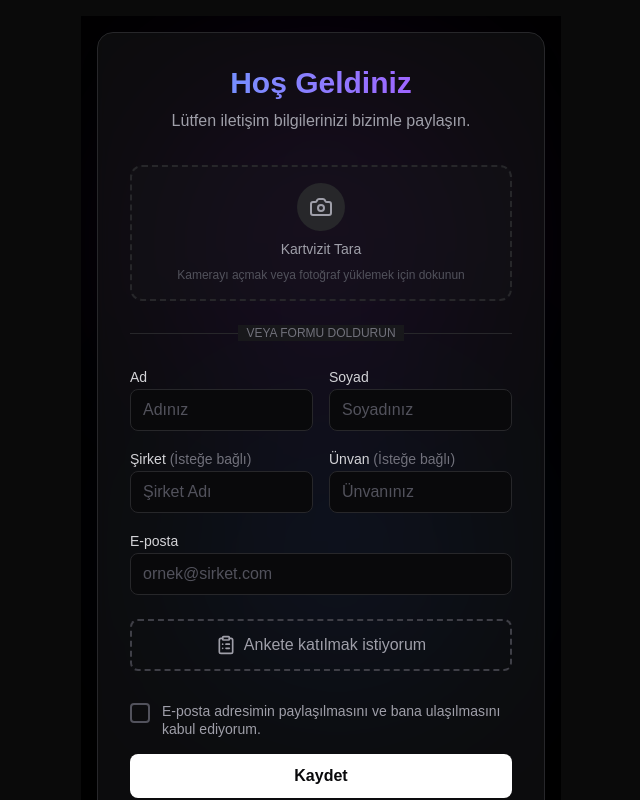
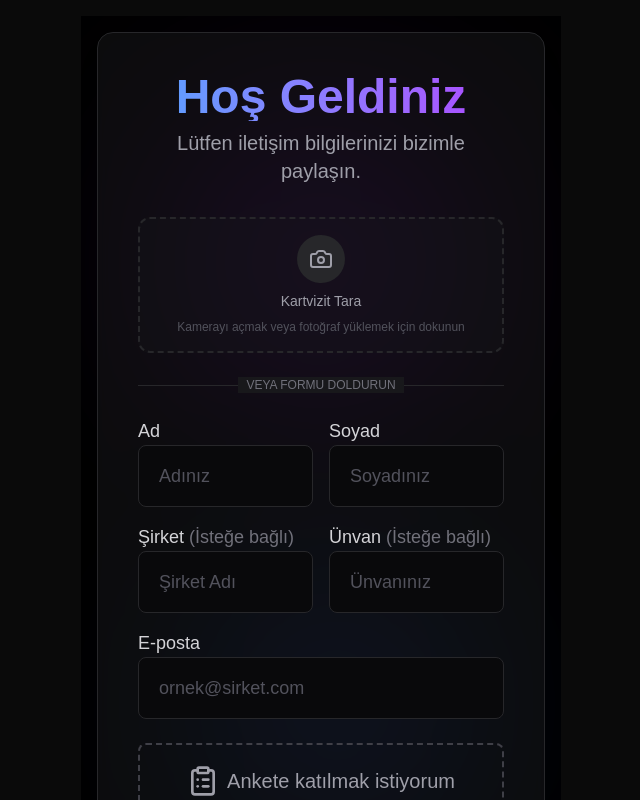
Before and after one commit to igim-volkan/faircon, a Next.js app: page /f/1 in a window 1280 px wide. Shown: the top 800 px of the page, without its empty margins (319-959 px from the left). Built offline with nearby package versions, Linux system fonts and the light colour scheme.

Commit message:
Optimize Contact Form for iPad/Tablet

```diff
--- a/app/components/ContactForm.tsx
+++ b/app/components/ContactForm.tsx
@@ -88,12 +88,12 @@ export default function ContactForm({ fairId = "default-fair" }: ContactFormProp
     }
 
     return (
-        <div className="w-full max-w-md bg-zinc-900/50 backdrop-blur-sm border border-zinc-800 rounded-2xl p-6 md:p-8 shadow-xl">
+        <div className="w-full max-w-md md:max-w-2xl bg-zinc-900/50 backdrop-blur-sm border border-zinc-800 rounded-2xl p-6 md:p-10 shadow-xl">
             <div className="mb-8 text-center">
-                <h1 className="text-3xl font-bold bg-gradient-to-r from-blue-400 to-purple-500 bg-clip-text text-transparent">
+                <h1 className="text-3xl md:text-5xl font-bold bg-gradient-to-r from-blue-400 to-purple-500 bg-clip-text text-transparent">
                     Hoş Geldiniz
                 </h1>
-                <p className="text-zinc-400 mt-2">Lütfen iletişim bilgilerinizi bizimle paylaşın.</p>
+                <p className="text-zinc-400 mt-2 md:text-xl">Lütfen iletişim bilgilerinizi bizimle paylaşın.</p>
             </div>
 
             <BusinessCardScanner onScanSuccess={handleScanSuccess} />
@@ -110,7 +110,7 @@ export default function ContactForm({ fairId = "default-fair" }: ContactFormProp
             <form onSubmit={handleSubmit} className="space-y-4">
                 <div className="grid grid-cols-2 gap-4">
                     <div className="space-y-2">
-                        <label htmlFor="name" className="text-sm font-medium text-zinc-300">Ad</label>
+                        <label htmlFor="name" className="text-sm md:text-lg font-medium text-zinc-300">Ad</label>
                         <input
                             id="name"
                             name="name"
@@ -118,12 +118,12 @@ export default function ContactForm({ fairId = "default-fair" }: ContactFormProp
                             required
                             value={formData.name}
                             onChange={handleChange}
-                            className="w-full px-3 py-2 bg-zinc-950 border border-zinc-800 rounded-lg focus:outline-none focus:ring-2 focus:ring-blue-500/50 focus:border-blue-500 transition-all text-white placeholder:text-zinc-600"
+                            className="w-full px-3 py-2 md:px-5 md:py-4 md:text-lg bg-zinc-950 border border-zinc-800 rounded-lg focus:outline-none focus:ring-2 focus:ring-blue-500/50 focus:border-blue-500 transition-all text-white placeholder:text-zinc-600"
                             placeholder="Adınız"
                         />
                     </div>
                     <div className="space-y-2">
-                        <label htmlFor="surname" className="text-sm font-medium text-zinc-300">Soyad</label>
+                        <label htmlFor="surname" className="text-sm md:text-lg font-medium text-zinc-300">Soyad</label>
                         <input
                             id="surname"
                             name="surname"
@@ -131,7 +131,7 @@ export default function ContactForm({ fairId = "default-fair" }: ContactFormProp
                             required
                             value={formData.surname}
                             onChange={handleChange}
-                            className="w-full px-3 py-2 bg-zinc-950 border border-zinc-800 rounded-lg focus:outline-none focus:ring-2 focus:ring-blue-500/50 focus:border-blue-500 transition-all text-white placeholder:text-zinc-600"
+                            className="w-full px-3 py-2 md:px-5 md:py-4 md:text-lg bg-zinc-950 border border-zinc-800 rounded-lg focus:outline-none focus:ring-2 focus:ring-blue-500/50 focus:border-blue-500 transition-all text-white placeholder:text-zinc-600"
                             placeholder="Soyadınız"
                         />
                     </div>
@@ -139,33 +139,33 @@ export default function ContactForm({ fairId = "default-fair" }: ContactFormProp
 
                 <div className="grid grid-cols-2 gap-4">
                     <div className="space-y-2">
-                        <label htmlFor="company" className="text-sm font-medium text-zinc-300">Şirket <span className="text-zinc-500 font-normal">(İsteğe bağlı)</span></label>
+                        <label htmlFor="company" className="text-sm md:text-lg font-medium text-zinc-300">Şirket <span className="text-zinc-500 font-normal">(İsteğe bağlı)</span></label>
                         <input
                             id="company"
                             name="company"
                             type="text"
                             value={formData.company}
                             onChange={handleChange}
-                            className="w-full px-3 py-2 bg-zinc-950 border border-zinc-800 rounded-lg focus:outline-none focus:ring-2 focus:ring-blue-500/50 focus:border-blue-500 transition-all text-white placeholder:text-zinc-600"
+                            className="w-full px-3 py-2 md:px-5 md:py-4 md:text-lg bg-zinc-950 border border-zinc-800 rounded-lg focus:outline-none focus:ring-2 focus:ring-blue-500/50 focus:border-blue-500 transition-all text-white placeholder:text-zinc-600"
                             placeholder="Şirket Adı"
                         />
                     </div>
                     <div className="space-y-2">
-                        <label htmlFor="title" className="text-sm font-medium text-zinc-300">Ünvan <span className="text-zinc-500 font-normal">(İsteğe bağlı)</span></label>
+                        <label htmlFor="title" className="text-sm md:text-lg font-medium text-zinc-300">Ünvan <span className="text-zinc-500 font-normal">(İsteğe bağlı)</span></label>
                         <input
                             id="title"
                             name="title"
                             type="text"
                             value={formData.title}
                             onChange={handleChange}
-                            className="w-full px-3 py-2 bg-zinc-950 border border-zinc-800 rounded-lg focus:outline-none focus:ring-2 focus:ring-blue-500/50 focus:border-blue-500 transition-all text-white placeholder:text-zinc-600"
+                            className="w-full px-3 py-2 md:px-5 md:py-4 md:text-lg bg-zinc-950 border border-zinc-800 rounded-lg focus:outline-none focus:ring-2 focus:ring-blue-500/50 focus:border-blue-500 transition-all text-white placeholder:text-zinc-600"
                             placeholder="Ünvanınız"
                         />
                     </div>
                 </div>
 
                 <div className="space-y-2">
-                    <label htmlFor="email" className="text-sm font-medium text-zinc-300">E-posta</label>
+                    <label htmlFor="email" className="text-sm md:text-lg font-medium text-zinc-300">E-posta</label>
                     <input
                         id="email"
                         name="email"
@@ -173,7 +173,7 @@ export default function ContactForm({ fairId = "default-fair" }: ContactFormProp
                         required
                         value={formData.email}
                         onChange={handleChange}
-                        className="w-full px-3 py-2 bg-zinc-950 border border-zinc-800 rounded-lg focus:outline-none focus:ring-2 focus:ring-blue-500/50 focus:border-blue-500 transition-all text-white placeholder:text-zinc-600"
+                        className="w-full px-3 py-2 md:px-5 md:py-4 md:text-lg bg-zinc-950 border border-zinc-800 rounded-lg focus:outline-none focus:ring-2 focus:ring-blue-500/50 focus:border-blue-500 transition-all text-white placeholder:text-zinc-600"
                         placeholder="ornek@sirket.com"
                     />
                 </div>
@@ -182,20 +182,20 @@ export default function ContactForm({ fairId = "default-fair" }: ContactFormProp
                     <button
                         type="button"
                         onClick={() => setIsSurveyOpen(true)}
-                        className={`w-full py-3 rounded-lg border-2 border-dashed transition-all flex items-center justify-center gap-2 ${surveyAnswers
+                        className={`w-full py-3 md:py-5 rounded-lg border-2 border-dashed transition-all flex items-center justify-center gap-2 ${surveyAnswers
                             ? "border-green-500/50 bg-green-500/10 text-green-400"
                             : "border-zinc-700 hover:border-blue-500 hover:bg-blue-500/5 text-zinc-400 hover:text-blue-400"
                             }`}
                     >
                         {surveyAnswers ? (
                             <>
-                                <CheckCircle className="w-5 h-5" />
-                                <span className="font-medium">Anket Tamamlandı</span>
+                                <CheckCircle className="w-5 h-5 md:w-8 md:h-8" />
+                                <span className="font-medium md:text-xl">Anket Tamamlandı</span>
                             </>
                         ) : (
                             <>
-                                <ClipboardList className="w-5 h-5" />
-                                <span className="font-medium">Ankete katılmak istiyorum</span>
+                                <ClipboardList className="w-5 h-5 md:w-8 md:h-8" />
+                                <span className="font-medium md:text-xl">Ankete katılmak istiyorum</span>
                             </>
                         )}
                     </button>
@@ -211,10 +211,10 @@ export default function ContactForm({ fairId = "default-fair" }: ContactFormProp
                                 onChange={handleChange}
                                 className="peer sr-only"
                             />
-                            <div className="w-5 h-5 border-2 border-zinc-600 rounded peer-checked:bg-blue-500 peer-checked:border-blue-500 transition-all"></div>
-                            <CheckCircle className="w-3.5 h-3.5 text-white absolute top-0.5 left-0.5 opacity-0 peer-checked:opacity-100 transition-opacity pointer-events-none" />
+                            <div className="w-5 h-5 md:w-7 md:h-7 border-2 border-zinc-600 rounded peer-checked:bg-blue-500 peer-checked:border-blue-500 transition-all"></div>
+                            <CheckCircle className="w-3.5 h-3.5 md:w-5 md:h-5 text-white absolute top-0.5 left-0.5 md:top-1 md:left-1 opacity-0 peer-checked:opacity-100 transition-opacity pointer-events-none" />
                         </div>
-                        <span className="text-sm text-zinc-400 group-hover:text-zinc-300 transition-colors select-none leading-tight">
+                        <span className="text-sm md:text-lg text-zinc-400 group-hover:text-zinc-300 transition-colors select-none leading-tight">
                             E-posta adresimin paylaşılmasını ve bana ulaşılmasını kabul ediyorum.
                         </span>
                     </label>
@@ -230,9 +230,9 @@ export default function ContactForm({ fairId = "default-fair" }: ContactFormProp
                 <button
                     type="submit"
                     disabled={status === "submitting"}
-                    className="w-full py-2.5 bg-white text-zinc-950 rounded-lg font-semibold hover:bg-zinc-200 focus:ring-2 focus:ring-white/20 disabled:opacity-50 disabled:cursor-not-allowed transition-all flex items-center justify-center gap-2"
+                    className="w-full py-2.5 md:py-5 bg-white text-zinc-950 rounded-lg font-bold md:text-xl hover:bg-zinc-200 focus:ring-2 focus:ring-white/20 disabled:opacity-50 disabled:cursor-not-allowed transition-all flex items-center justify-center gap-2"
                 >
-                    {status === "submitting" && <Loader2 className="w-4 h-4 animate-spin" />}
+                    {status === "submitting" && <Loader2 className="w-4 h-4 md:w-6 md:h-6 animate-spin" />}
                     {status === "submitting" ? "Kaydediliyor..." : "Kaydet"}
                 </button>
             </form>
```
